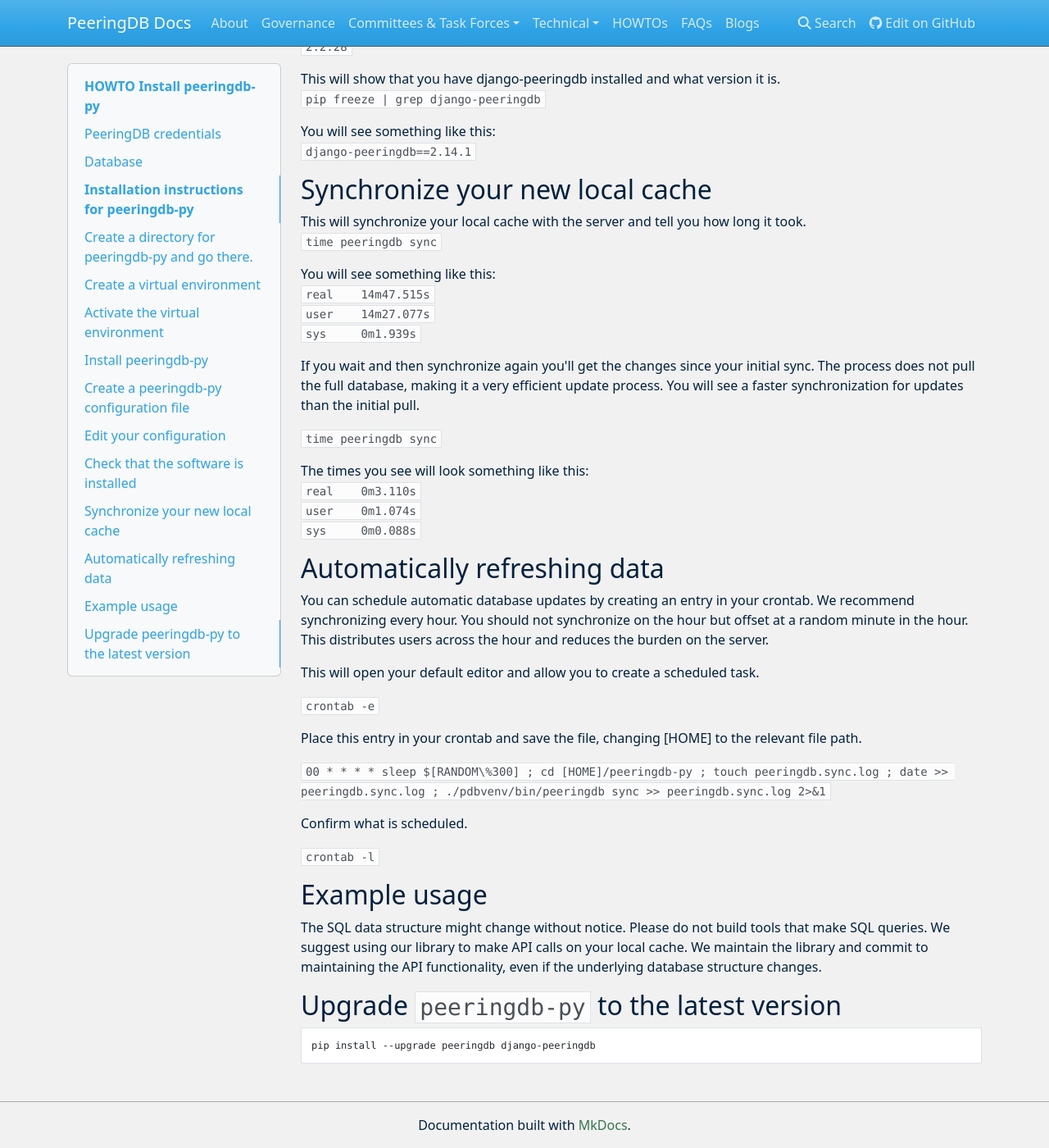
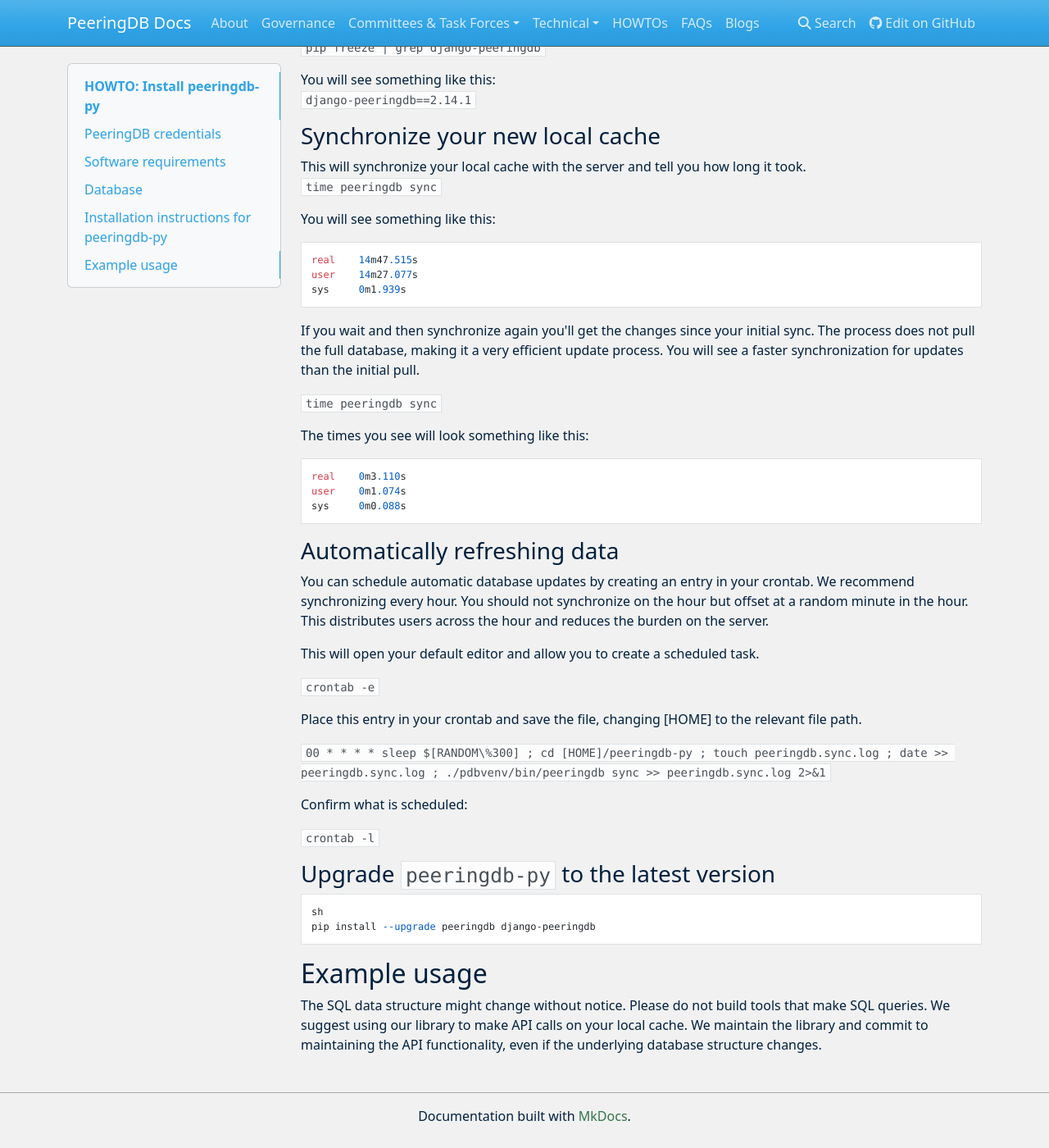
Before and after one commit to peeringdb/docs, an MkDocs documentation site: the page built from docs/howto/peeringdb-py.md, in a window 1280 px wide and 1400 px high, scrolled down 2343 px. Shown: the whole window at 82% size. Built offline with MkDocs 1.6.1, drawn with Linux system fonts in a browser that asks for light colours; nearby versions of some CDN libraries; some of the changed text lies outside the part shown.

Commit message:
Link peeringdb-py HOWTO.

````diff
--- a/docs/howto/peeringdb-py.md
+++ b/docs/howto/peeringdb-py.md
@@ -1,46 +1,50 @@
-# HOWTO Install peeringdb-py
+# HOWTO: Install peeringdb-py
 
-You can install peeringdb-py on a wide selection of operating systems. Users have installed it on several Linux distributions, macOS, and Windows Subsystem for Linux.
+You can install `peeringdb-py` on a wide selection of operating systems. Users have installed it on several Linux distributions, macOS, and Windows Subsystem for Linux.
 
 It will give you a local version of PeeringDB’s SQL database. Unlike the PeeringDB API, the SQL data structure might change without notice. Please do not build tools that make SQL queries. We suggest using our library to make API calls on your local cache. We maintain the library and commit to maintaining the API functionality, even if the underlying database structure changes.
 
-Please let us know if you find a query that is only possible with SQL and not via the API. Either create an issue in [Github](https://github.com/peeringdb/peeringdb/issues), or send a mail describing the problems to [support@peeringdb.com](mailto:support@peeringdb.com).
+Please let us know if you find a query that is only possible with SQL and not via the API. Either create an issue in [GitHub](https://github.com/peeringdb/peeringdb/issues), or send a mail describing the problems to [support@peeringdb.com](mailto:support@peeringdb.com).
 
 ## PeeringDB credentials
+
 You only need a PeeringDB account if you want to synchronize the contact information to your peeringdb-py cache. If you want to synchronize the whole database, including the contact data, you will need an API Key.
 
-If you are installing peeringdb-py for organizational use you should use an organizational API Key. You can use an API Key tied to a user account for personal use. We have a [HOWTO guide for API Keys](https://docs.peeringdb.com/howto/api_keys/).
-Software requirements
+If you are installing peeringdb-py for organizational use you should use an organizational API Key. You can use an API Key tied to a user account for personal use. We have a [HOWTO guide for API Keys](/howto/api_keys/).
+
+## Software requirements
 
 You must ensure these these packages are installed to install and use `peeringdb-py`:
-
-* git
-* pip
-* python
-* virtualenv
+- git
+- pip
+- python
+- virtualenv
 
 You will also need to have a database installed. The configuration defaults to using SQLite.
 
 ## Database
+
 `peeringdb-py`’s defaults to an SQLite3 database. You can choose to use a different database. If you want to do this you must adjust the database engine statement in the `config.yaml`, which is placed in your `.peeringdb/config.yaml`, which sits in your home directory. Whichever database you choose, it must use UTF-8 as the character set.
 
-# Installation instructions for `peeringdb-py`
-## Create a directory for `peeringdb-py` and go there.
+## Installation instructions for `peeringdb-py`
+
+### Create a directory for `peeringdb-py` and go there
 
 `mkdir ~/peeringdb-py && cd ~/peeringdb-py`
 
-## Create a virtual environment
+### Create a virtual environment
 
 `virtualenv --python=python3 pdbvenv`
 
-## Activate the virtual environment
+### Activate the virtual environment
 
 `source pdbvenv/bin/activate`
 
-## Install `peeringdb-py`
-You `pip` to install the local cache and Django.
+### Install `peeringdb-py`
+Run `pip` to install the local cache and Django.
 
-```sh
+```
+sh
 pip install --upgrade pip setuptools
 pip install peeringdb django-peeringdb
 
@@ -49,36 +53,37 @@
 pip install "django>=3.2,<3.3"
 ```
 
-## Create a `peeringdb-py` configuration file
+### Create a `peeringdb-py` configuration file
 
 `peeringdb config set -n`
 
-## Edit your configuration
-Make sure you adjust the directory name. Replace [HOME] with the relevant file path. Replace [CENSORED] with your own API Key, if you are authenticating. Remove [CENSORED] if you choose to remain anonymous. Anonymous users cannot see some contact information.
+### Edit your configuration
 
-edit `[HOME]/.peeringdb/config.yaml`
+edit `[HOME]/.peeringdb/config.yaml`.  Make sure you adjust the directory name. Replace [HOME] with the relevant file path. Replace [CENSORED] with your own API Key, if you are authenticating. Remove [CENSORED] if you choose to remain anonymous. Anonymous users cannot see some contact information.
 
-	orm:
-	  backend: django_peeringdb
-	  database:
-	    engine: sqlite3
-	    host: ''
-	    name: [HOME]/peeringdb-py/peeringdb.sqlite3
-	    password: ''
-	    port: 0
-	    user: ''
-	  migrate: true
-	  secret_key: ''
-	sync:
-	  api_key: [CENSORED]
-	  only: []
-	  password: ''
-	  strip_tz: 1
-	  timeout: 0
-	  url: https://www.peeringdb.com/api
-	  user: ''
+```
+orm:
+  backend: django_peeringdb
+  database:
+    engine: sqlite3
+    host: ''
+    name: [HOME]/peeringdb-py/peeringdb.sqlite3
+    password: ''
+    port: 0
+    user: ''
+  migrate: true
+  secret_key: ''
+sync:
+  api_key: [CENSORED]
+  only: []
+  password: ''
+  strip_tz: 1
+  timeout: 0
+  url: https://www.peeringdb.com/api
+  user: ''
+```
 
-## Check that the software is installed
+### Check that the software is installed
 
 This will confirm that `peeringdb-py` is running by showing you the software version:
 `peeringdb --version`
@@ -98,26 +103,30 @@
 You will see something like this:
 `django-peeringdb==2.14.1`
 
-## Synchronize your new local cache
+### Synchronize your new local cache
 
 This will synchronize your local cache with the server and tell you how long it took.
 `time peeringdb sync`
 
 You will see something like this:
-`real    14m47.515s`
-`user    14m27.077s`
-`sys     0m1.939s`
+```
+real    14m47.515s
+user    14m27.077s
+sys     0m1.939s
+```
 
 If you wait and then synchronize again you'll get the changes since your initial sync. The process does not pull the full database, making it a very efficient update process. You will see a faster synchronization for updates than the initial pull.
 
 `time peeringdb sync`
 
 The times you see will look something like this:
-`real    0m3.110s`
-`user    0m1.074s`
-`sys     0m0.088s`
+```
+real    0m3.110s
+user    0m1.074s
+sys     0m0.088s
+```
 
-## Automatically refreshing data
+### Automatically refreshing data
 
 You can schedule automatic database updates by creating an entry in your crontab. We recommend synchronizing every hour. You should not synchronize on the hour but offset at a random minute in the hour. This distributes users across the hour and reduces the burden on the server.
 
@@ -129,16 +138,17 @@
 
 `00 * * * * sleep $[RANDOM\%300] ; cd [HOME]/peeringdb-py ; touch peeringdb.sync.log ; date >> peeringdb.sync.log ; ./pdbvenv/bin/peeringdb sync >> peeringdb.sync.log 2>&1`
 
-Confirm what is scheduled.
+Confirm what is scheduled:
 
 `crontab -l`
+
+### Upgrade `peeringdb-py` to the latest version
+
+```
+sh
+pip install --upgrade peeringdb django-peeringdb
+```
 
 ## Example usage
 
 The SQL data structure might change without notice. Please do not build tools that make SQL queries. We suggest using our library to make API calls on your local cache. We maintain the library and commit to maintaining the API functionality, even if the underlying database structure changes.
-
-## Upgrade `peeringdb-py` to the latest version
-
-```sh
-pip install --upgrade peeringdb django-peeringdb
-```
````
Also changed, not shown: docs/howtos.md (+1 -0 lines).
